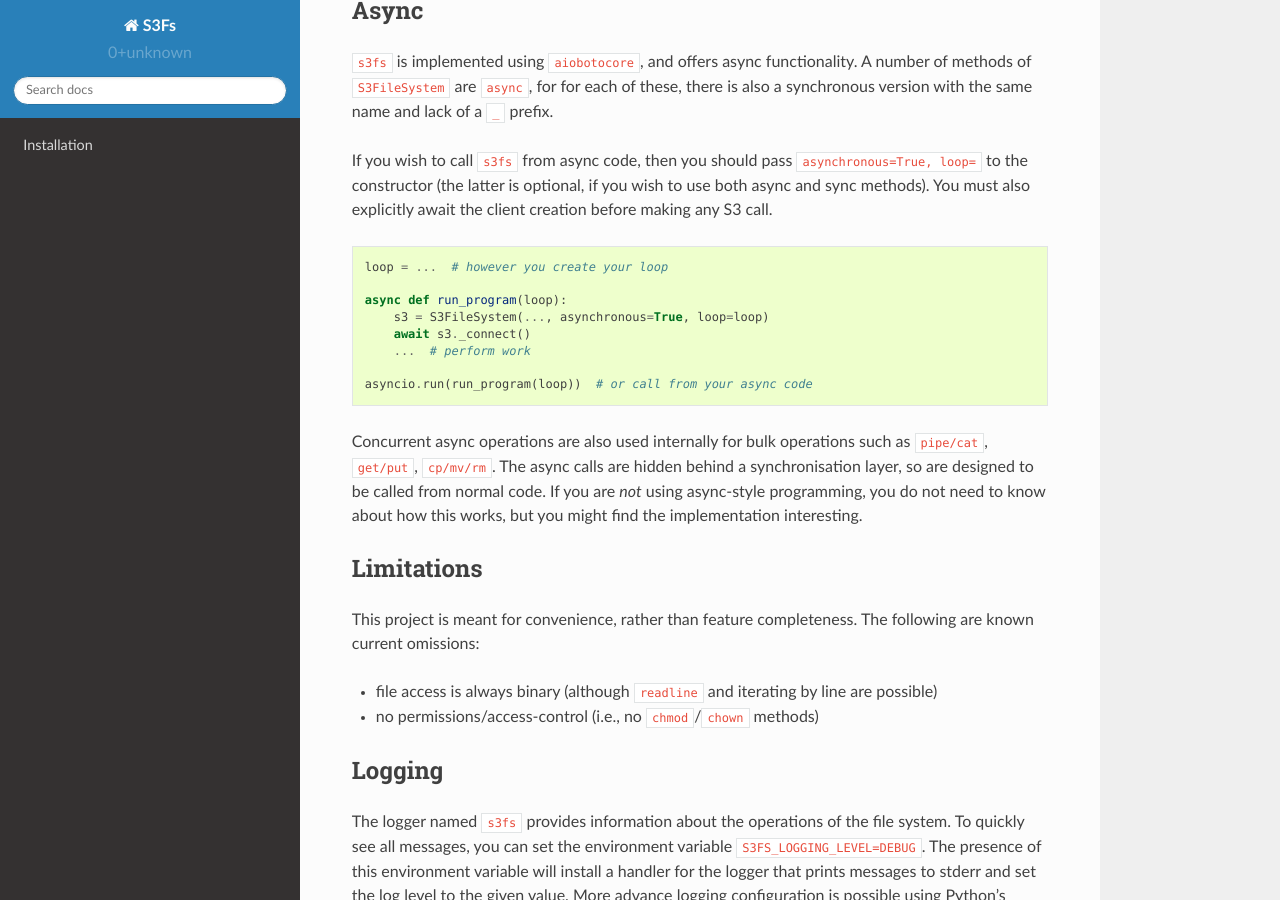
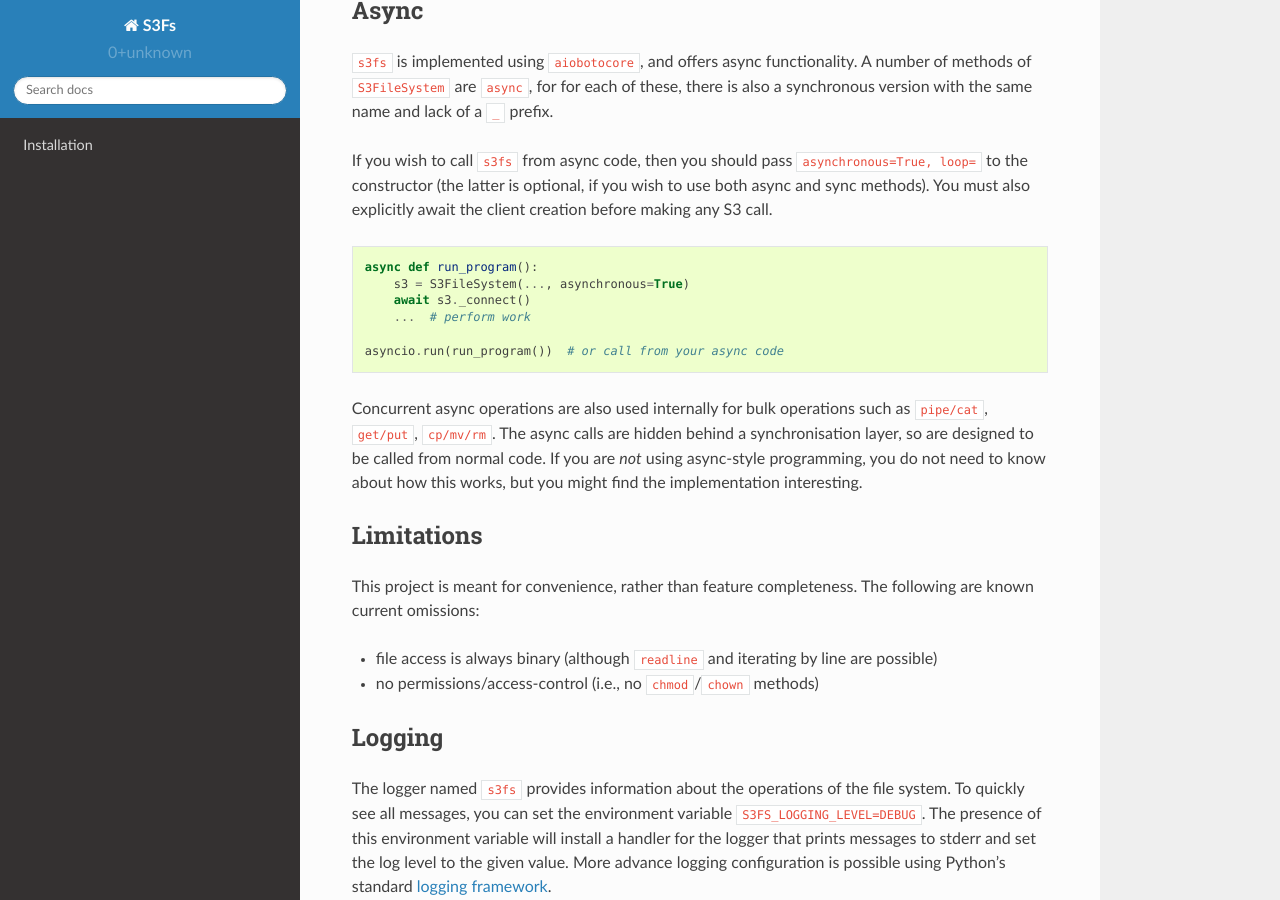
Before and after one commit to zarr-developers/s3fs, a Sphinx documentation site: the page built from docs/source/index.rst, in a window 1280 px wide and 900 px high, scrolled down 1642 px. Built offline with Sphinx 7.4.7 and the Read the Docs theme 2.0.0, drawn with Linux system fonts in a browser that asks for light colours; pages that are not in the unit, such as notebooks, are missing from menus.

Commit message:
update async example

```diff
--- a/docs/source/index.rst
+++ b/docs/source/index.rst
@@ -98,14 +98,12 @@
 
 .. code-block:: python
 
-    loop = ...  # however you create your loop
-
-    async def run_program(loop):
-        s3 = S3FileSystem(..., asynchronous=True, loop=loop)
+    async def run_program():
+        s3 = S3FileSystem(..., asynchronous=True)
         await s3._connect()
         ...  # perform work
 
-    asyncio.run(run_program(loop))  # or call from your async code
+    asyncio.run(run_program())  # or call from your async code
 
 Concurrent async operations are also used internally for bulk operations
 such as ``pipe/cat``, ``get/put``, ``cp/mv/rm``. The async calls are
```
